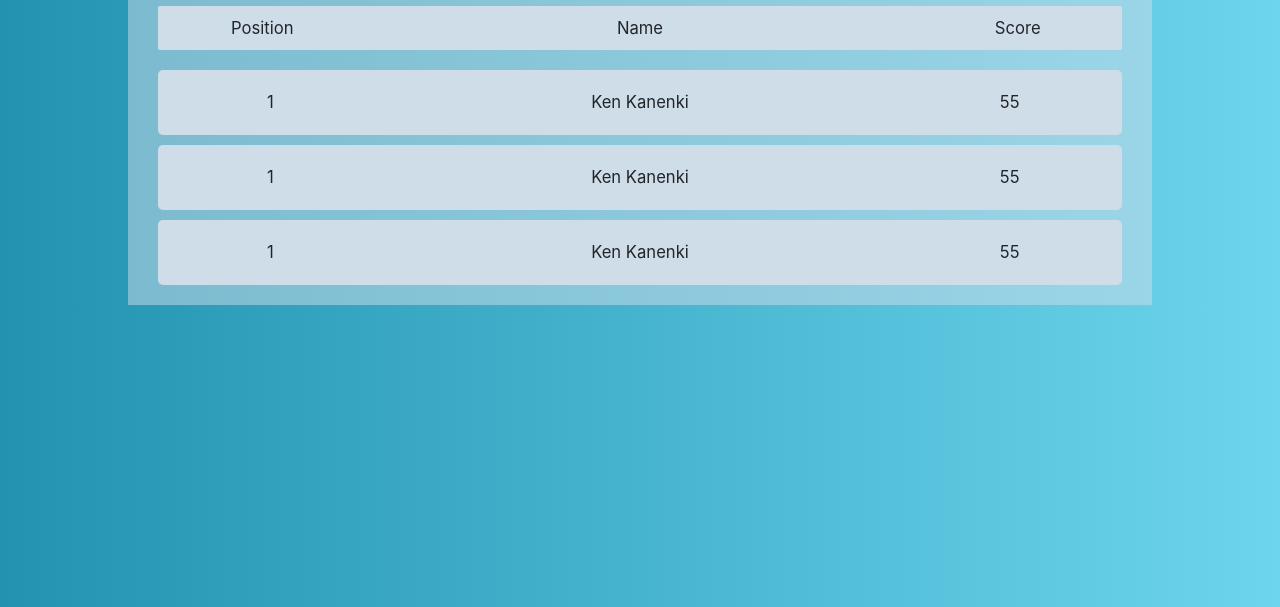
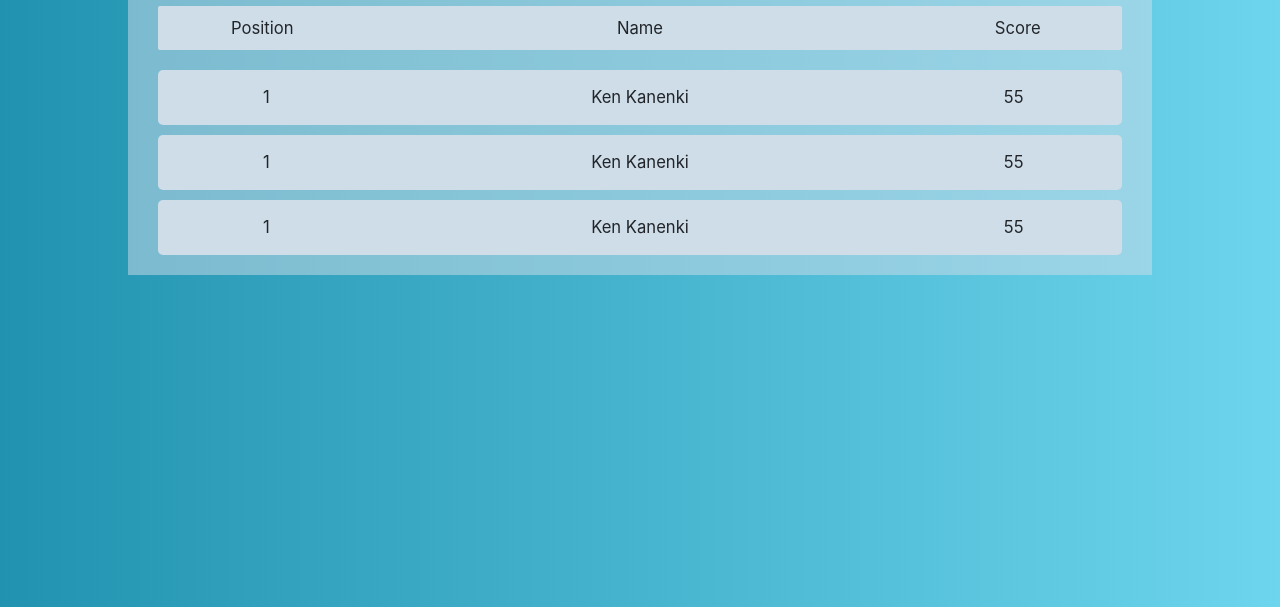
Before and after one commit to Kanishka5/home1, a plain HTML site: page Leaderboard/leader.html in a window 1280 px wide. Shown: the part 193-800 px from the top of the page. Drawn offline with nearby package versions, Linux system fonts and the light colour scheme.

Commit message:
leaderoard fix 1

```diff
--- a/Leaderboard/leader.css
+++ b/Leaderboard/leader.css
@@ -15,8 +15,6 @@ h1{
 }
 .container{
     width: 80%;
-    margin-left: 10%;
-    margin-right: 10%;
     margin-top: 5%;
     background: rgb(207, 221, 233,0.5);
     text-align: center;
@@ -49,6 +47,6 @@ h1{
 
 .row.names .box{
     border-radius:5px;
-    padding:20px;
+    padding:15px;
     margin-bottom: 0;
 }
```
